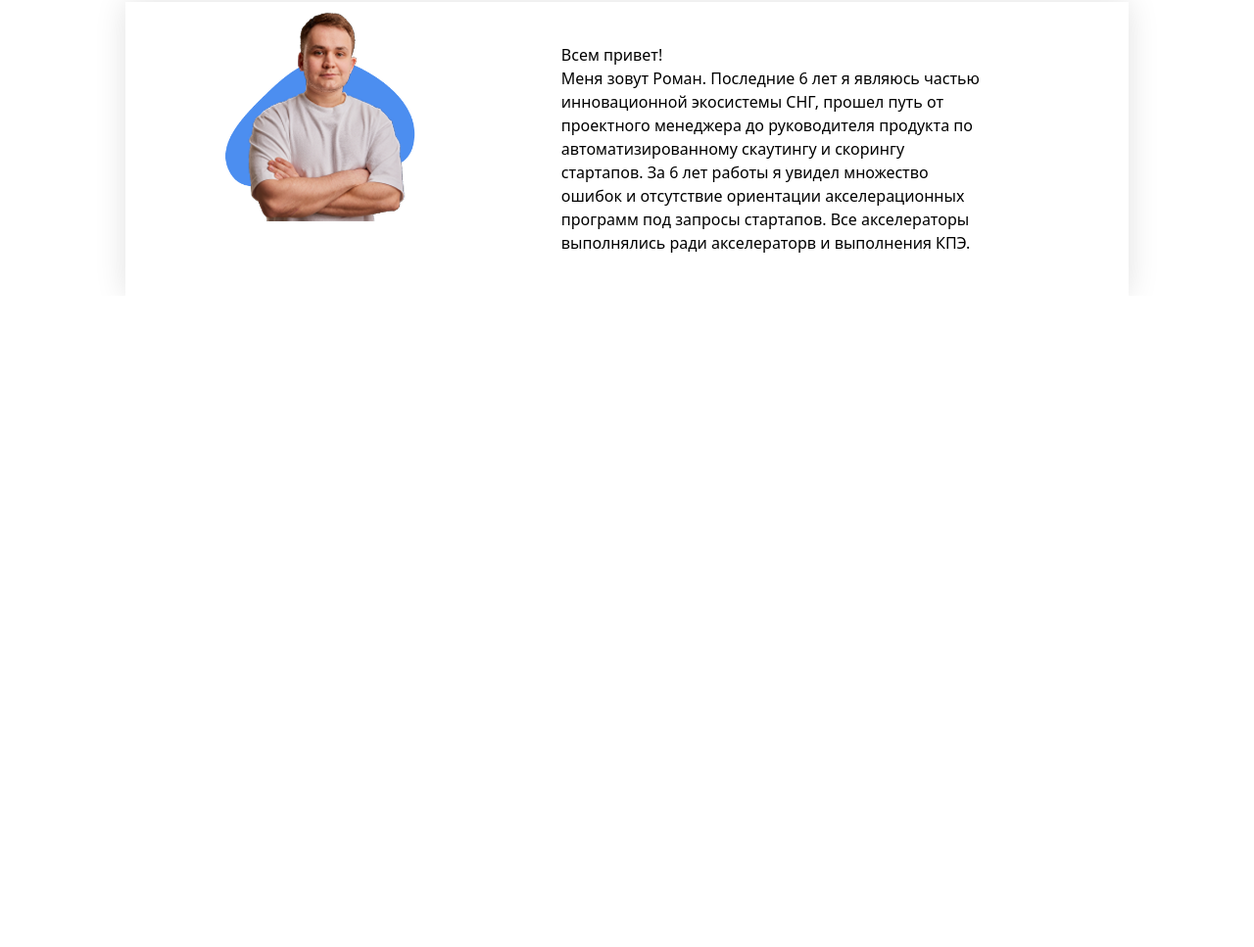
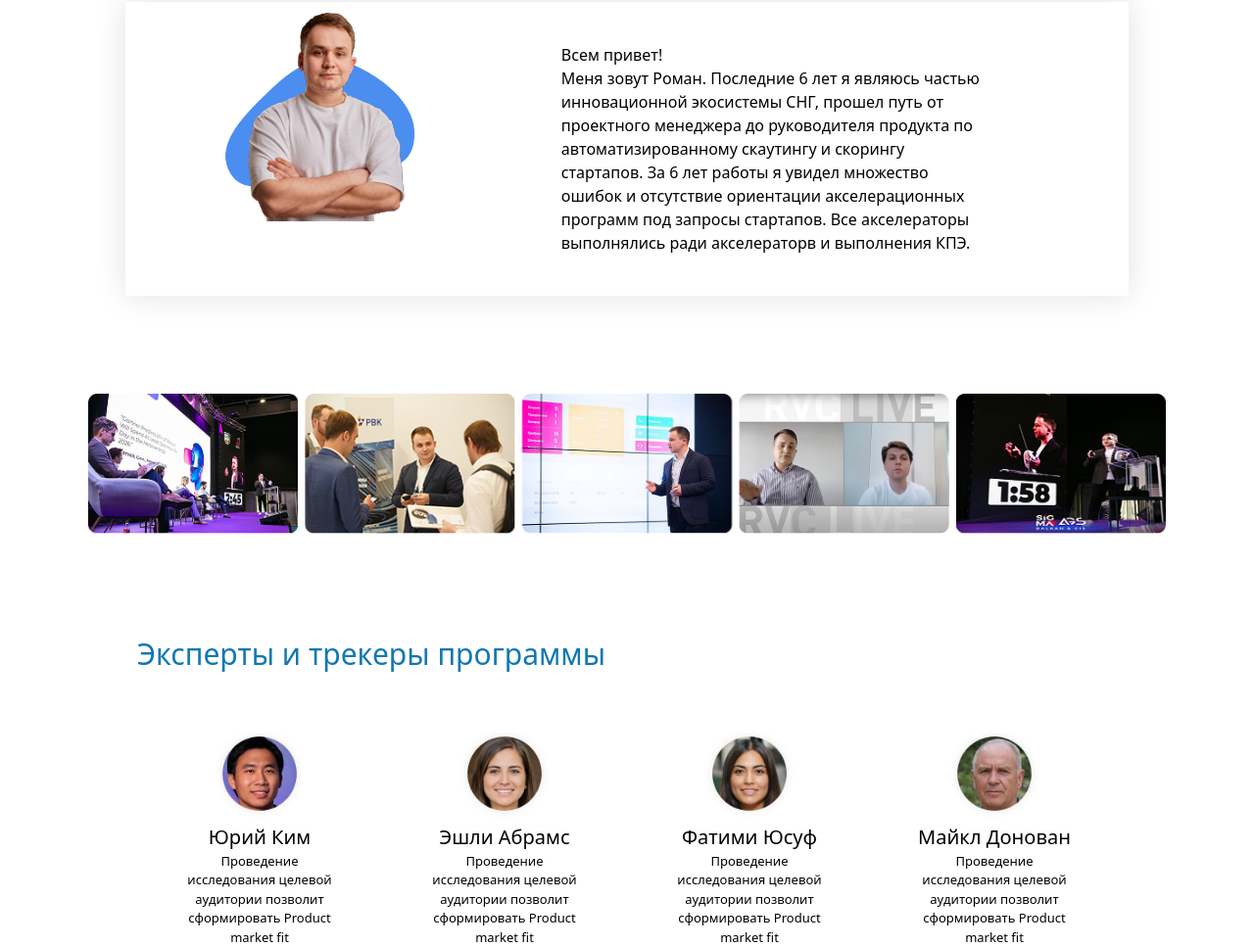
Before and after one commit to gafurovsaidjafar090909-hash/emax, a website: page index.html in a window 1280 px wide. Shown: the part 9871-10838 px from the top of the page at 98% size. Before the commit the page ends 10173 px from the top, so only its background shows below. Drawn offline with Linux system fonts and the light colour scheme.

Commit message:
section13

```diff
--- a/index.html
+++ b/index.html
@@ -641,7 +641,7 @@
 
 
     <div>
-        <h1 class="text-[30px] text-center text-[#1178B2] font-bold mt-[100px]">Кто мы?</h1>
+        <h1 class="text-[30px] text-center text-[#1178B2] font-bold mt-[100px] lg:text-start max-w-[1000px] m-auto">Кто мы?</h1>
     </div>
 
       <div class=" mt-[0px] flex flex-col items-center lg:flex-row lg:items-start  lg:max-w-[1100px] m-auto mt-[50px] lg:items-center">
@@ -672,6 +672,39 @@
 
     <!-- section13 -->
 
+    <div class="max-w-[1100px] m-auto ">
+        <img class="mt-[100px] " src="./src/img/Group 1049.png" alt="">
+    </div>
+
+   <h1 class="text-[30px] text-[#1178B2] max-w-[1000px] m-auto mt-[100px]" >Эксперты и трекеры программы</h1>
+
+   <div class="flex lg:flex-row max-w-[1000px] m-auto mt-[50px] overflow-auto" >
+     <div class="">
+        <img class="w-[100px] m-auto" src="./src/img/Ellipse 545.png" alt="">
+        <p class="text-[20px] m-auto text-center">Юрий Ким</p>
+
+        <p class=" w-[60%]  m-auto text-center text-[13px]">Проведение исследования целевой аудитории позволит сформировать Product market fit</p>
+     </div>
+      <div class="">
+        <img class="w-[100px] m-auto" src="./src/img/Ellipse 546.png" alt="">
+        <p class="text-[20px] m-auto text-center">Эшли Абрамс</p>
+
+        <p class=" w-[60%]  m-auto text-center text-[13px] text-[#000000]">Проведение исследования целевой аудитории позволит сформировать Product market fit</p>
+     </div>
+      <div class="hidden lg:block ">
+        <img class="w-[100px] m-auto" src="./src/img/Ellipse 548.png" alt="">
+        <p class="text-[20px] m-auto text-center">Фатими Юсуф</p>
+
+        <p class=" w-[60%]  m-auto text-center text-[13px]">Проведение исследования целевой аудитории позволит сформировать Product market fit</p>
+     </div>
+
+       <div class="hidden lg:block md:block">
+        <img class="w-[100px] m-auto" src="./src/img/Ellipse 544.png" alt="">
+        <p class="text-[20px] m-auto text-center">Майкл Донован</p>
+
+        <p class=" w-[60%]  m-auto text-center text-[13px]">Проведение исследования целевой аудитории позволит сформировать Product market fit</p>
+     </div>
+   </div>
 
 </body>
 
```
Also changed, not shown: src/img/Ellipse 544.png (added), src/img/Ellipse 545.png (added), src/img/Ellipse 546.png (added), src/img/Ellipse 548.png (added), src/img/Group 1049.png (added), src/img/ac43a6853b99ed4b8fa1c30bc9d211274f668e30.png (added).
